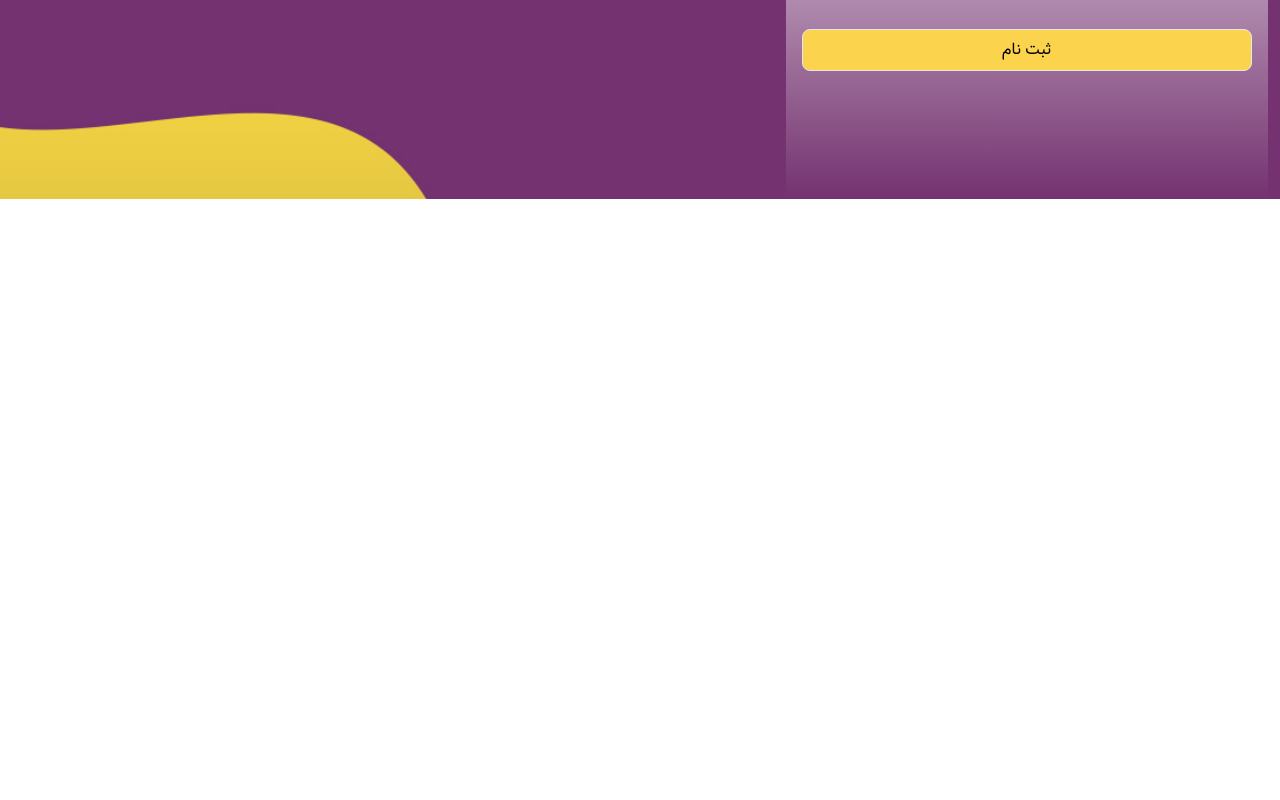
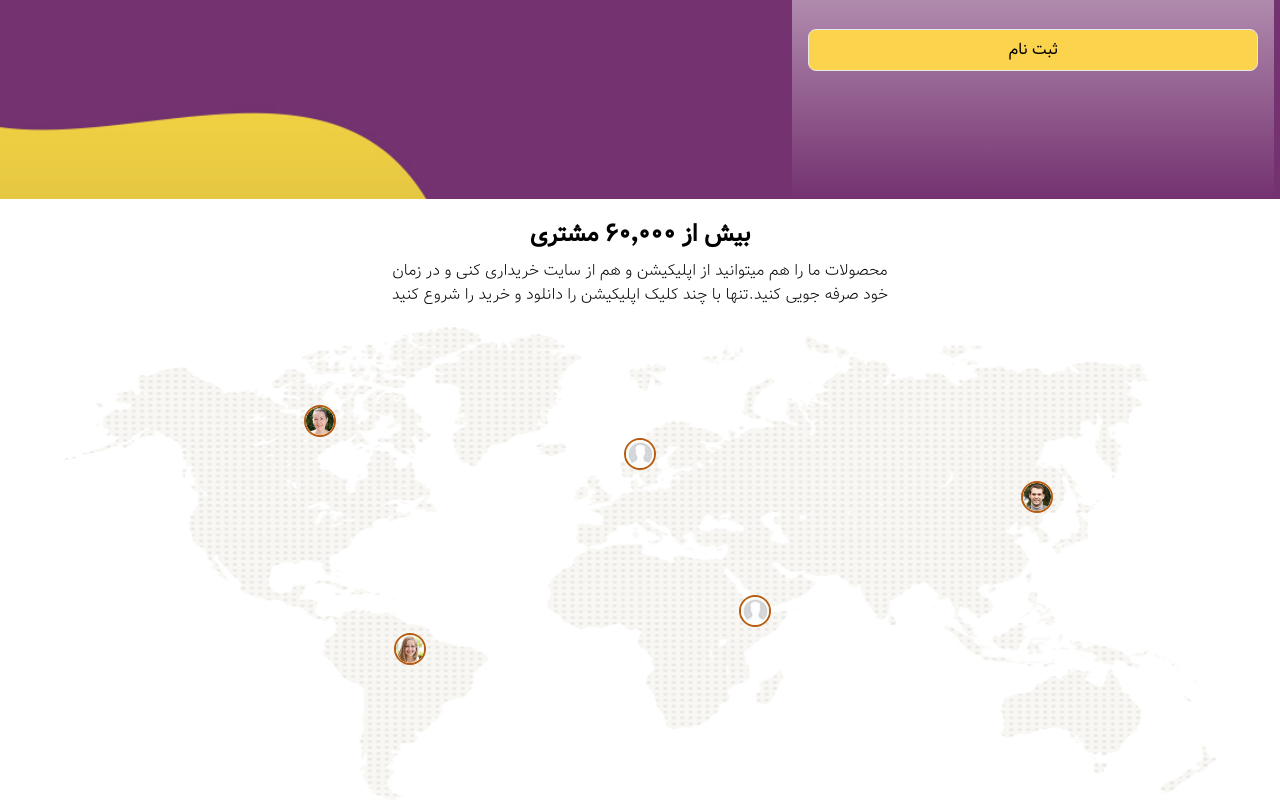
Before and after one commit to Ahadmtv/hojre, a React (Create React App) app: page / in a window 1280 px wide. Shown: the part 2940-3740 px from the top of the page. Before the commit the page ends 3139 px from the top, so only its background shows below. Built offline with nearby package versions, Linux system fonts and the light colour scheme.

Commit message:
map-home added and tooltip installed

```diff
--- a/package.json
+++ b/package.json
@@ -20,6 +20,7 @@
     "react-dom": "^18.2.0",
     "react-router-dom": "^6.21.1",
     "react-scripts": "5.0.1",
+    "tippy.js": "^6.3.7",
     "typescript": "^4.9.5",
     "web-vitals": "^2.1.4"
   },
--- /dev/null
+++ b/src/components/MapHome.tsx
@@ -0,0 +1,25 @@
+import { FC } from "react"
+import Tooltip from "./Tooltip"
+
+const MapHome: FC = () => {
+    return (
+        <div>
+            <div className="container mx-auto">
+                <div className="my-5 flex flex-col justify-center items-center">
+                    <h3 className="text-2xl font-bold font-vazir-bold text-center mb-2">بیش از ۶۰٬۰۰۰ مشتری</h3>
+                    <p className="max-w-[500px] font-vazir-thin text-center">محصولات ما را هم میتوانید از اپلیکیشن و هم از سایت خریداری کنی و در زمان خود صرفه جویی کنید.تنها با چند کلیک اپلیکیشن را دانلود و خرید را شروع کنید</p>
+                </div>
+                <div className="relative w-full h-0 pb-[37%] overflow-hidden flex justify-center">
+                    <img className="absolute w-[90%] h-full" src="./assets/images/clients/bg.png" alt="World Map" />
+                    <div className="absolute top-[20%] left-[25%] -translate-x-1/2 -translate-y-1/2 w-8 h-8 bg-amber-300 rounded-full animate-pulse border-2 border-amber-700 hover:animate-none"><Tooltip content="من اینجام"><img className="w-full h-full rounded-full" src="./assets/images/clients/01.jpg"></img></Tooltip></div>
+                    <div className="absolute top-[36%] left-[81%] -translate-x-1/2 -translate-y-1/2 w-8 h-8 bg-amber-300 rounded-full animate-pulse border-2 border-amber-700 hover:animate-none"><Tooltip content="من اینجام"><img className="w-full h-full rounded-full" src="./assets/images/clients/02.jpg"></img></Tooltip></div>
+                    <div className="absolute top-[68%] left-[32%] -translate-x-1/2 -translate-y-1/2 w-8 h-8 bg-amber-300 rounded-full animate-pulse border-2 border-amber-700 hover:animate-none"><Tooltip content="من اینجام"><img className="w-full h-full rounded-full" src="./assets/images/clients/03.jpg"></img></Tooltip></div>
+                    <div className="absolute top-[27%] left-[50%] -translate-x-1/2 -translate-y-1/2 w-8 h-8 bg-amber-300 rounded-full animate-pulse border-2 border-amber-700 hover:animate-none"><Tooltip content="من اینجام"><img className="w-full h-full rounded-full" src="./assets/images/clients/avater.jpg"></img></Tooltip></div>
+                    <div className="absolute top-[60%] left-[59%] -translate-x-1/2 -translate-y-1/2 w-8 h-8 bg-amber-300 rounded-full animate-pulse border-2 border-amber-700 hover:animate-none"><Tooltip content="من اینجام"><img className="w-full h-full rounded-full" src="./assets/images/clients/avater.jpg"></img></Tooltip></div>
+                </div>
+            </div>
+        </div>
+    )
+}
+
+export default MapHome
--- a/src/components/RegisterHome.tsx
+++ b/src/components/RegisterHome.tsx
@@ -16,7 +16,7 @@ const RegisterHome: FC = () => {
                             <button className="mb-32 btn-auth" type="submit">ثبت نام</button>
                         </form>
                     </div>
-                    <div className="flex justify-center items-center">
+                    <div className="flex justify-center items-center my-7 lg:my-0 lg:pr-5">
                         <div className="text-white">
                             <span className="text-amber-300 font-vazir-light text-lg my-1">روز هاتو مدیریت کن</span>
                             <p className="text-2xl my-1">
--- /dev/null
+++ b/src/components/Tooltip.tsx
@@ -0,0 +1,33 @@
+import React, { useEffect, useRef, ReactNode, FC } from 'react';
+import tippy, { Instance, Props } from 'tippy.js';
+import 'tippy.js/dist/tippy.css';
+
+type TooltipProps = {
+  content: string;
+  children: ReactNode;
+};
+
+const Tooltip = ({ content, children }: TooltipProps) => {
+  const tooltipRef = useRef<HTMLDivElement>(null);
+  let tooltipInstance: Instance | null = null;
+
+  useEffect(() => {
+    if (tooltipRef.current) {
+      tooltipInstance = tippy(tooltipRef.current, {
+        content: content,
+        arrow: true,
+        placement: 'top',
+      });
+    }
+
+    return () => {
+      if (tooltipInstance) {
+        tooltipInstance.destroy();
+      }
+    };
+  }, [content]);
+
+  return <div ref={tooltipRef}>{children}</div>;
+};
+
+export default Tooltip;
--- a/src/index.css
+++ b/src/index.css
@@ -192,6 +192,12 @@
         background-repeat: no-repeat;
         width: 100vw;
     }
+    .background-person-map{
+        background-image: url(../public/assets/images/clients/avater.jpg);
+        background-size:cover;
+        background-position: center;
+        background-repeat: no-repeat;
+    }
     .shap-animation{
         animation: outer-ripple 15s infinite;
     }
--- a/src/pages/Home/Home.tsx
+++ b/src/pages/Home/Home.tsx
@@ -3,6 +3,7 @@ import Banner from "../../components/Banner"
 import CatHome from "../../components/CatHome"
 import ProductHome from "../../components/ProductHome"
 import RegisterHome from "../../components/RegisterHome"
+import MapHome from "../../components/MapHome"
 
 const Home: FC = () => {
   return (
@@ -11,6 +12,7 @@ const Home: FC = () => {
       <CatHome/>
       <ProductHome/>
       <RegisterHome/>
+      <MapHome/>
     </div>
   )
 }
```
Also changed, not shown: 1 other file (tests, documents, lock files or other folders).
